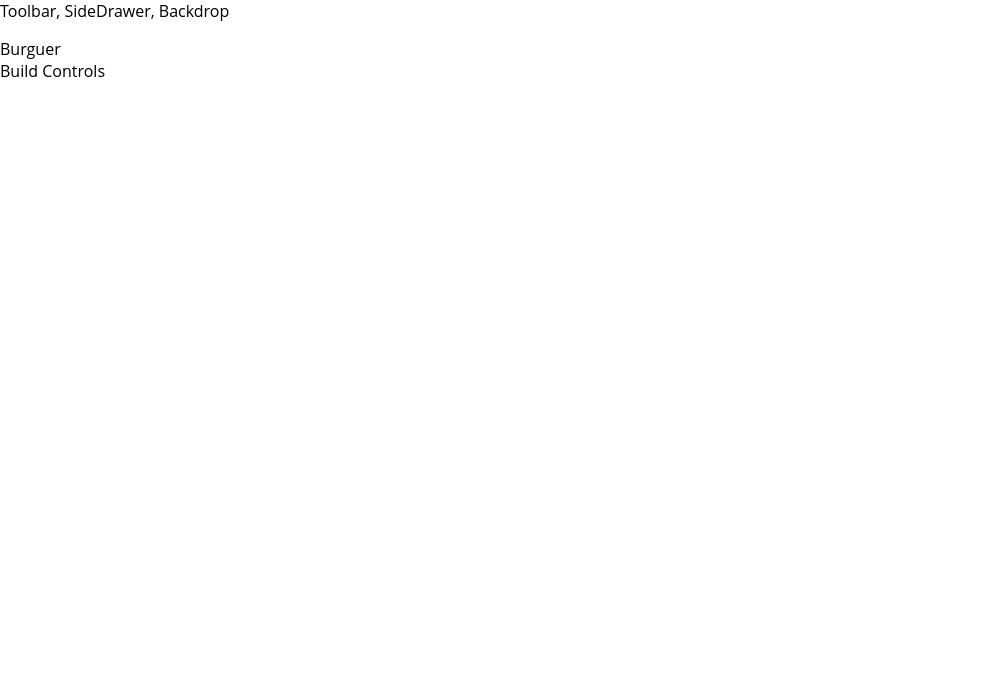
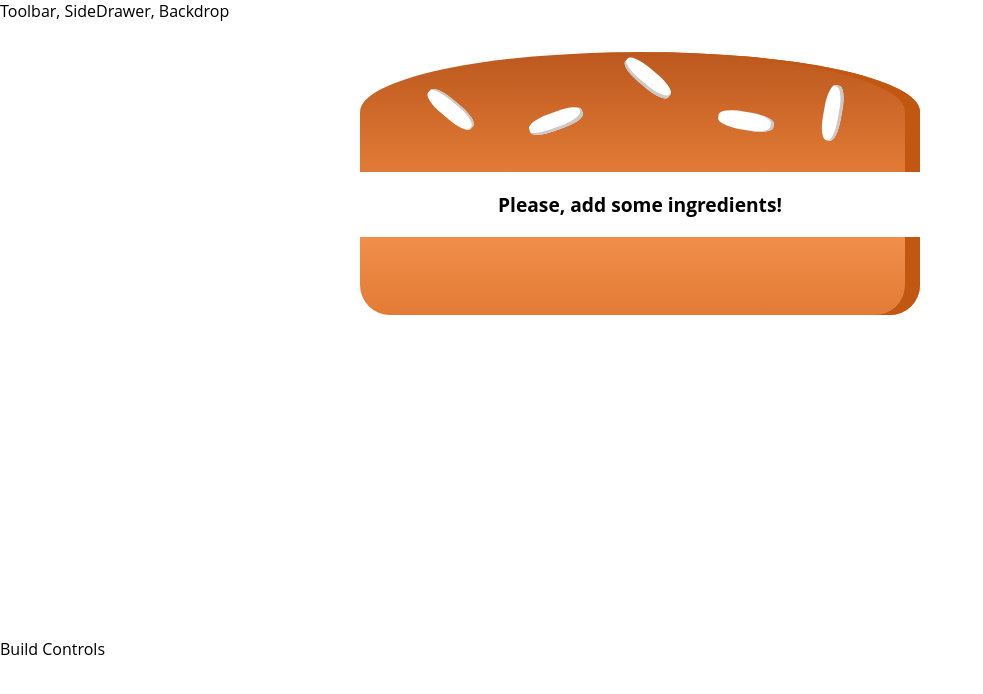
Before and after one commit to nosnibor89/burguer-builder, a React app: page / in a window 1280 px wide. Shown: the top 694 px of the page, without its empty margins (0-983 px from the left). Built offline with nearby package versions, Linux system fonts and the light colour scheme; the HTML template or start-up script is replaced by a standard one.

Commit message:
Add burguer styles and display ingredients

```diff
--- a/package.json
+++ b/package.json
@@ -11,7 +11,6 @@
     "babel-preset-react-app": "^3.1.0",
     "babel-runtime": "6.26.0",
     "case-sensitive-paths-webpack-plugin": "2.1.1",
-    "chalk": "1.1.3",
     "css-loader": "0.28.7",
     "dotenv": "4.0.0",
     "eslint": "4.10.0",
@@ -30,6 +29,7 @@
     "postcss-flexbugs-fixes": "3.2.0",
     "postcss-loader": "2.0.8",
     "promise": "8.0.1",
+    "prop-types": "^15.6.0",
     "raf": "3.4.0",
     "react": "^16.2.0",
     "react-dev-utils": "^4.2.1",
--- /dev/null
+++ b/src/components/Burguer/Burger.css
@@ -0,0 +1,35 @@
+.Burger{
+    width: 100%;
+    margin: auto;
+    height: 250px;
+    overflow: scroll;
+    text-align: center;
+    font-weight: bold;
+    font-size: 1.2rem;
+}
+
+::-webkit-scrollbar {
+    display: none;
+}
+
+@media (min-width: 500px) and (min-height: 400px){
+    .Burger{
+        width: 350px;
+        height: 300px;
+    }
+}
+
+
+@media (min-width: 500px) and (min-height: 401px){
+    .Burger{
+        width: 450px;
+        height: 400px;
+    }
+}
+
+@media (min-width: 1000px) and (min-height: 700px){
+    .Burger{
+        width: 700px;
+        height: 600px;
+    }
+}
--- a/src/components/Burguer/Burguer.js
+++ b/src/components/Burguer/Burguer.js
@@ -0,0 +1,29 @@
+import React from 'react'
+import BurguerIngredient from '../Burguer/BurguerIngredient/BurguerIngredient';
+import classes from './Burger.css'
+
+const burger = (props) => {
+
+    let ingredients = Object.keys(props.ingredients).map(key => {
+        return [...Array(props.ingredients[key])].map((_, i) => {
+            return <BurguerIngredient key={key + i} type={key} />
+        });
+    });
+
+    // Get if there are ingredients
+    const ingredientsQty = ingredients.reduce((sum, value) => value.length + sum, 0);
+
+    ingredients = ingredientsQty !== 0 ? ingredients : (
+        <p>Please, add some ingredients!</p>
+    );
+
+    return (
+        <div className={classes.Burger}>
+            <BurguerIngredient type="bread-top" />
+            {ingredients}
+            <BurguerIngredient type="bread-bottom" />
+        </div>
+    );
+}
+
+export default burger
--- a/src/components/Burguer/BurguerIngredient/BurguerIngredient.js
+++ b/src/components/Burguer/BurguerIngredient/BurguerIngredient.js
@@ -1,6 +1,6 @@
 import React from 'react'
 import PropTypes from 'prop-types';
-import classes from './BurguerIngredient';
+import classes from './BurguerIngredient.css';
 
 const BurguerIngredient = (props) => {
 
@@ -40,6 +40,7 @@ const BurguerIngredient = (props) => {
 
 BurguerIngredient.propTypes = {
     type: PropTypes.oneOf(['bread-bottom', 'bread-top', 'meat', 'cheese', 'salad', 'bacon']).isRequired
+    // type: PropTypes.string.isRequired
 }
 
 export default BurguerIngredient;
--- a/src/containers/BurguerBuilder/BurguerBuilder.js
+++ b/src/containers/BurguerBuilder/BurguerBuilder.js
@@ -1,14 +1,31 @@
 import React, { Component } from 'react'
 import Auxiliar from '../../hoc/Auxiliar';
-import BurguerIngredient from '../../components/Burguer/BurguerIngredient/BurguerIngredient';
+import Burguer from '../../components/Burguer/Burguer';
 
 export default class BurguerBuilder extends Component {
+
+    // constructor(props){
+    //     super(props);
+    //     this.state = {
+
+    //     }
+    // }
+
+
+    state = {
+        ingredients: {
+            salad: 0,
+            bacon: 0,
+            cheese: 0,
+            meat: 0,
+        }
+    }
+
     render() {
         return (
             <Auxiliar>
-                <div>Burguer</div>
+                <Burguer ingredients={this.state.ingredients}/>
                 <div>Build Controls</div>
-                <BurguerIngredient type="meat"/>
             </Auxiliar>
         )
     }
```
Also changed, not shown: src/components/Burguer/BurguerIngredient/BurguerIngredient.css (renamed from src/components/Burguer/BurguerIngredient/BurgerIngredient.css), 2 other files (tests, documents, lock files or other folders).
